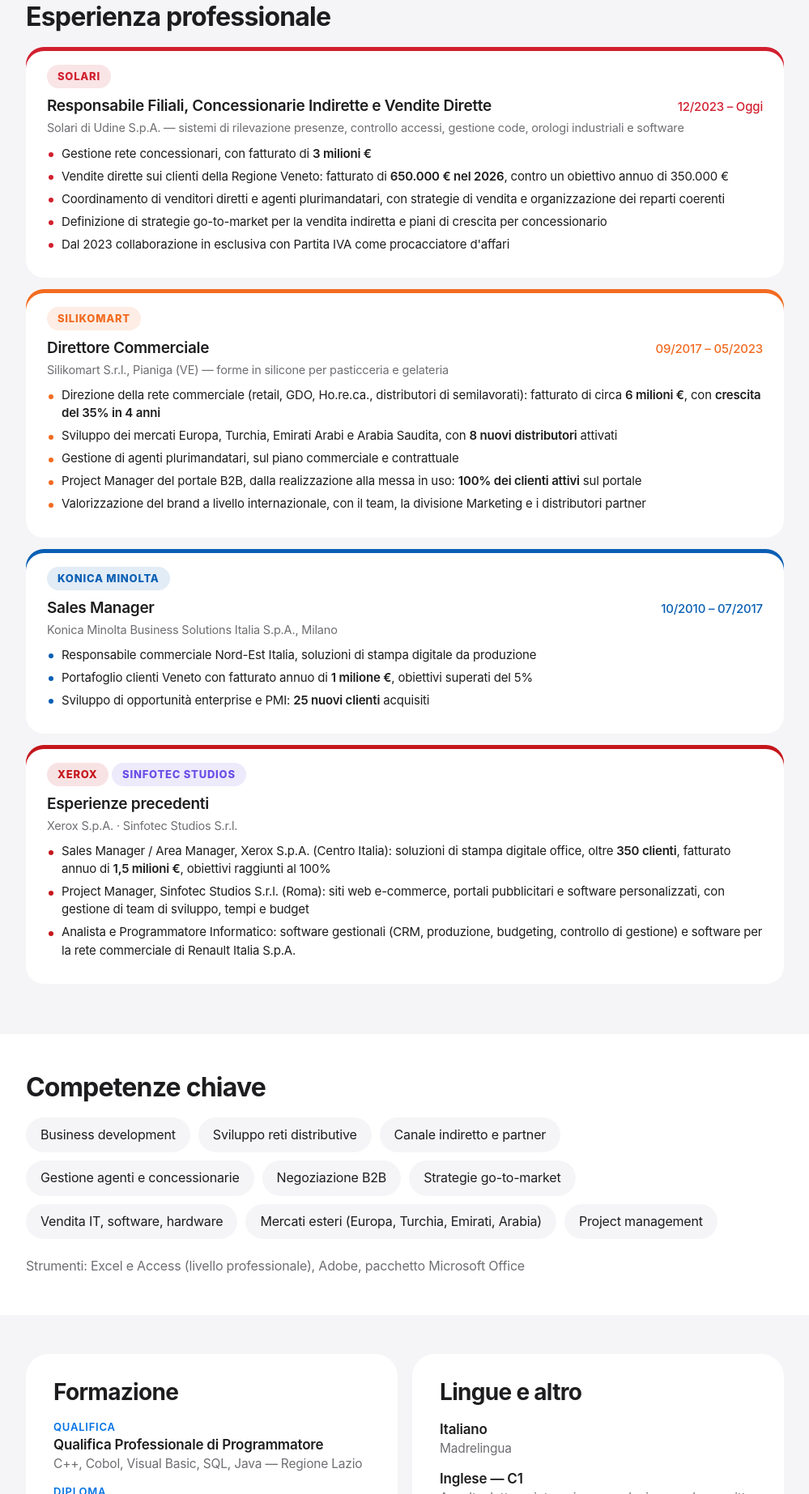
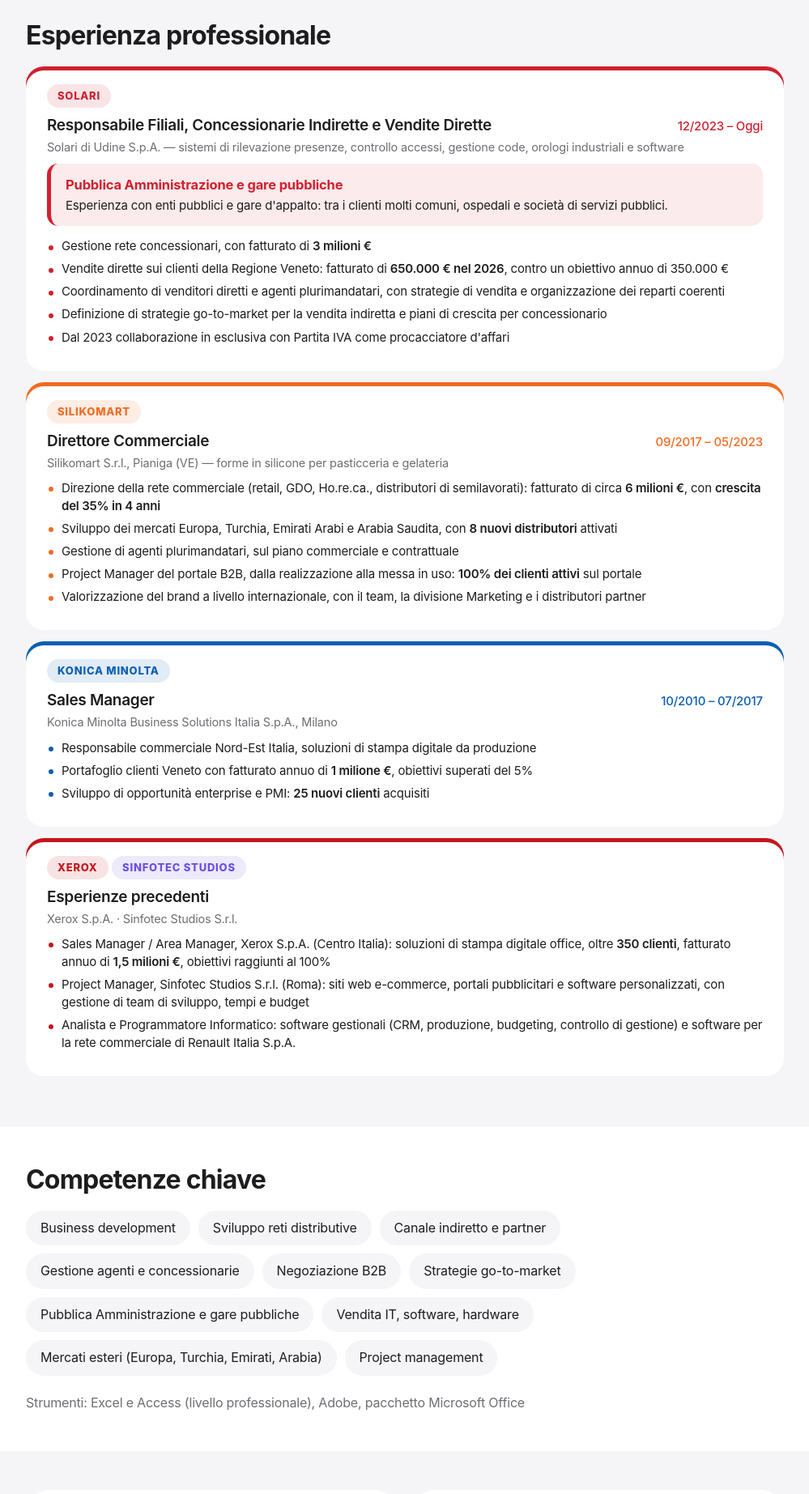
Before and after one commit to apellicciajob-dotcom/apellicciajob-dotcom.github.io, a plain HTML site: page index.html in a window 1280 px wide. Shown: the part 862-2707 px from the top of the page at 81% size, without its empty margins (140-1139 px from the left). Drawn offline with Linux system fonts and the light colour scheme.

Commit message:
Pubblica Amministrazione e gare pubbliche in evidenza

```diff
--- a/index.html
+++ b/index.html
@@ -69,6 +69,9 @@ h2{font-size:clamp(24px,3.2vw,32px);line-height:1.1;letter-spacing:-.025em;font-
 .job li{position:relative;padding-left:18px;margin:6px 0;font-size:15px}
 .job li::before{content:"";position:absolute;left:2px;top:.62em;width:6px;height:6px;border-radius:50%;background:var(--c,var(--acc))}
 .job strong{font-weight:600}
+.hl{margin:4px 0 14px;padding:14px 18px;border-radius:14px;border-left:5px solid var(--c);background:rgba(0,0,0,.04);background:color-mix(in srgb,var(--c) 9%,#fff)}
+.hl b{display:block;font-size:16.5px;font-weight:700;color:var(--c);letter-spacing:-.01em}
+.hl span{display:block;font-size:15px;margin-top:3px;color:var(--ink)}
 .chips{display:flex;flex-wrap:wrap;gap:10px;list-style:none}
 .chips li{background:var(--cardb);padding:10px 18px;border-radius:980px;font-size:16px}
 .tools{margin-top:22px;color:var(--muted);font-size:16px}
@@ -108,7 +111,7 @@ footer{padding:36px 0 52px;text-align:center;color:var(--muted);font-size:13px}
   <h2>Profilo professionale</h2>
   <p class="lead">Direttore commerciale con oltre 15 anni di esperienza nella vendita di soluzioni IT, software e hardware, in multinazionali (Xerox, Konica Minolta) e in aziende più piccole e innovative.</p>
   <div class="body">
-    <p>Specializzato in sviluppo di reti distributive, gestione di agenti e concessionarie, business development e negoziazione B2B, anche sui mercati esteri. Dal 2023 lavora con Partita IVA come procacciatore d'affari (codice attività 461902), in esclusiva con Solari di Udine. Base tecnica da analista programmatore e project manager IT.</p>
+    <p>Specializzato in sviluppo di reti distributive, gestione di agenti e concessionarie, business development e negoziazione B2B, anche sui mercati esteri. Dal 2023 lavora con Partita IVA come procacciatore d'affari (codice attività 461902), in esclusiva con Solari di Udine. Base tecnica da analista programmatore e project manager IT. Esperienza con la Pubblica Amministrazione e le gare pubbliche (comuni, ospedali, società di servizi pubblici).</p>
     <p><strong>Disponibilità:</strong> trasferte nazionali e internazionali, modalità ibrida.</p>
   </div>
   <div class="contactrow">
@@ -137,6 +140,7 @@ footer{padding:36px 0 52px;text-align:center;color:var(--muted);font-size:13px}
     <span class="co">Solari</span>
     <div class="job-head"><h3>Responsabile Filiali, Concessionarie Indirette e Vendite Dirette</h3><span class="period">12/2023 – Oggi</span></div>
     <p class="company">Solari di Udine S.p.A. — sistemi di rilevazione presenze, controllo accessi, gestione code, orologi industriali e software</p>
+    <div class="hl"><b>Pubblica Amministrazione e gare pubbliche</b><span>Esperienza con enti pubblici e gare d'appalto: tra i clienti molti comuni, ospedali e società di servizi pubblici.</span></div>
     <ul>
       <li>Gestione rete concessionari, con fatturato di <strong>3 milioni €</strong></li>
       <li>Vendite dirette sui clienti della Regione Veneto: fatturato di <strong>650.000 € nel 2026</strong>, contro un obiettivo annuo di 350.000 €</li>
@@ -187,7 +191,7 @@ footer{padding:36px 0 52px;text-align:center;color:var(--muted);font-size:13px}
   <ul class="chips">
     <li>Business development</li><li>Sviluppo reti distributive</li><li>Canale indiretto e partner</li>
     <li>Gestione agenti e concessionarie</li><li>Negoziazione B2B</li><li>Strategie go-to-market</li>
-    <li>Vendita IT, software, hardware</li><li>Mercati esteri (Europa, Turchia, Emirati, Arabia)</li><li>Project management</li>
+    <li>Pubblica Amministrazione e gare pubbliche</li><li>Vendita IT, software, hardware</li><li>Mercati esteri (Europa, Turchia, Emirati, Arabia)</li><li>Project management</li>
   </ul>
   <p class="tools">Strumenti: Excel e Access (livello professionale), Adobe, pacchetto Microsoft Office</p>
 </div></section>
```
Also changed, not shown: 4 other files.
